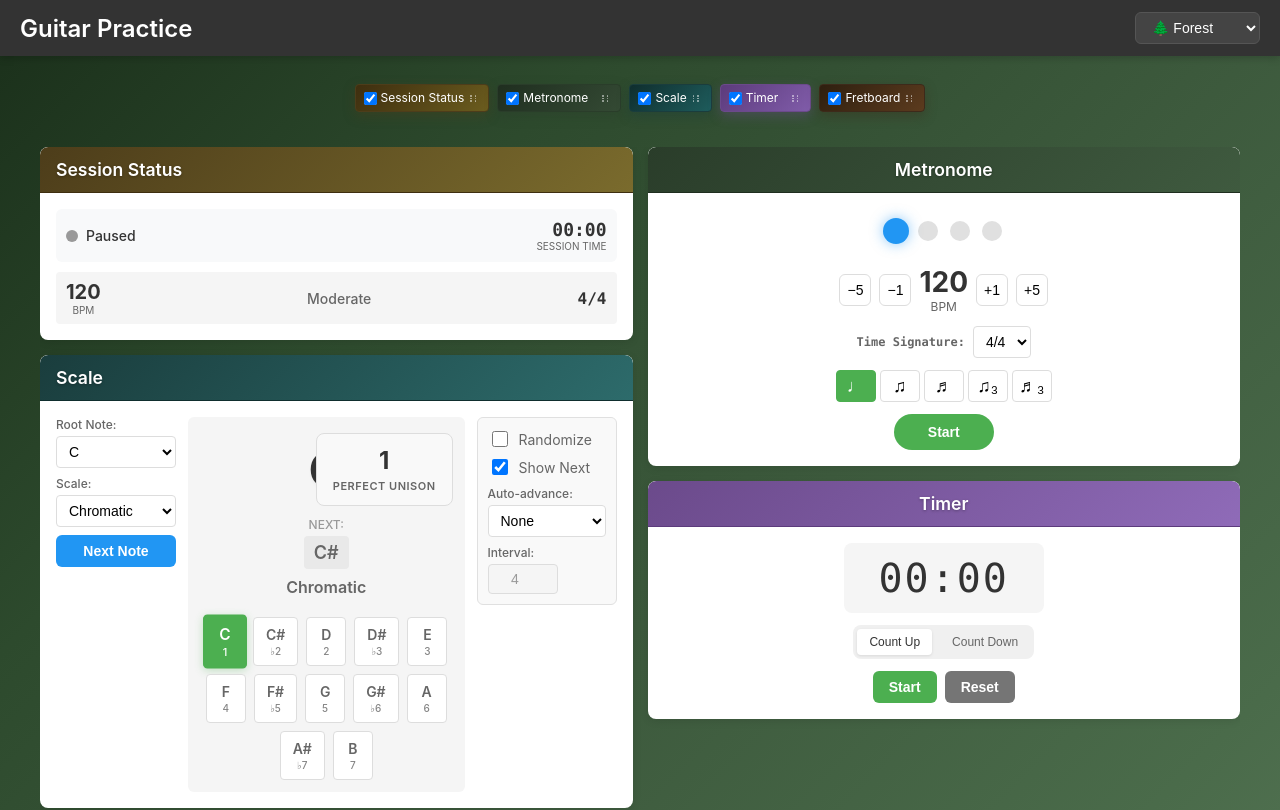
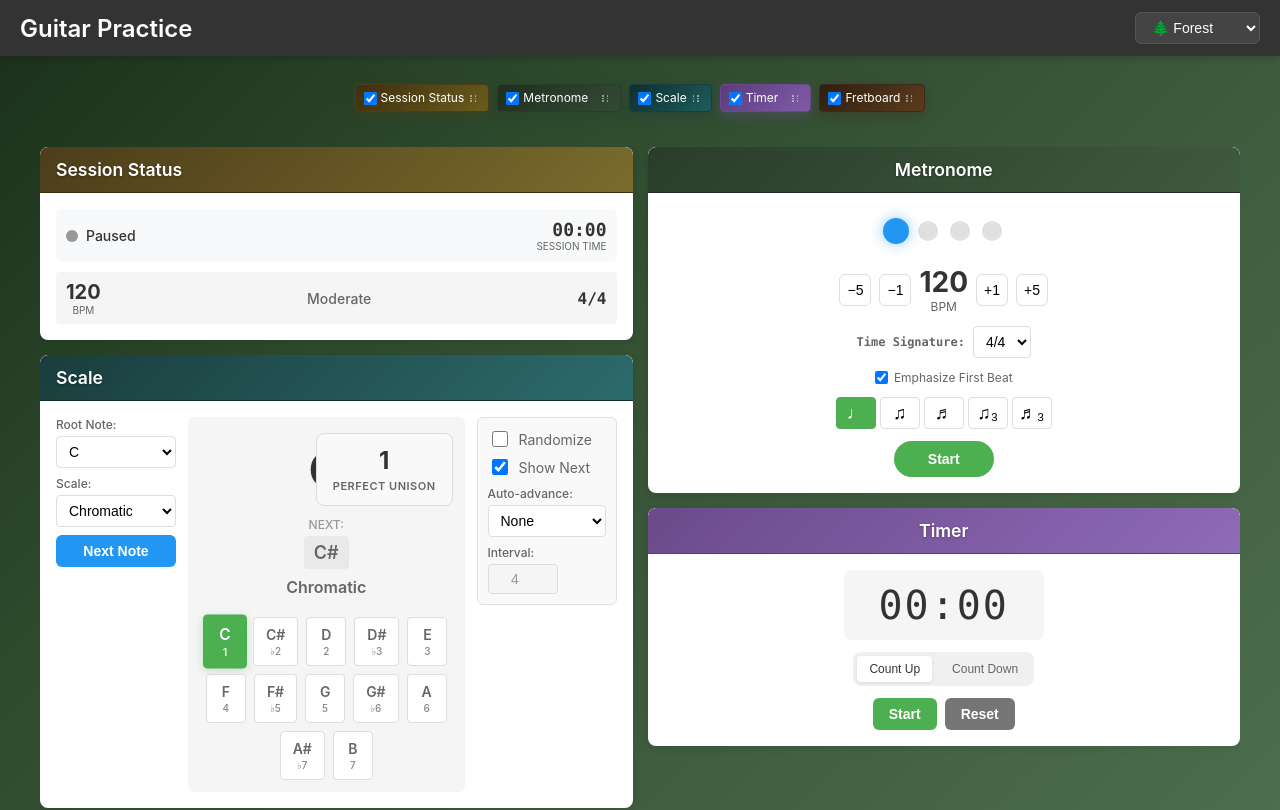
Before and after one commit to canderson402/guitar_practice_web, a React (Create React App) app: page / in a window 1280 px wide. Shown: the top 810 px of the page. Built offline with nearby package versions, Linux system fonts and the light colour scheme.

Commit message:
Add metronome emphasis check

```diff
--- a/public/index.html
+++ b/public/index.html
@@ -2,7 +2,9 @@
 <html lang="en">
   <head>
     <meta charset="utf-8" />
-    <link rel="icon" href="%PUBLIC_URL%/favicon.ico" />
+    <link rel="icon" type="image/x-icon" href="%PUBLIC_URL%/favicon.ico?v=2" />
+    <link rel="icon" type="image/png" sizes="32x32" href="%PUBLIC_URL%/favicon.ico?v=2" />
+    <link rel="shortcut icon" href="%PUBLIC_URL%/favicon.ico?v=2" />
     <meta name="viewport" content="width=device-width, initial-scale=1" />
     <meta name="theme-color" content="#000000" />
     <meta
--- a/src/components/Metronome.css
+++ b/src/components/Metronome.css
@@ -98,6 +98,31 @@
   cursor: pointer;
 }
 
+.emphasis-control {
+  display: flex;
+  align-items: center;
+  justify-content: center;
+}
+
+.emphasis-checkbox {
+  display: flex;
+  align-items: center;
+  gap: 6px;
+  font-size: 12px;
+  color: #666;
+  cursor: pointer;
+  transition: color 0.2s ease;
+}
+
+.emphasis-checkbox:hover {
+  color: #333;
+}
+
+.emphasis-checkbox input[type="checkbox"] {
+  margin: 0;
+  cursor: pointer;
+}
+
 .subdivision-control {
   display: flex;
   align-items: center;
--- a/src/components/Metronome.tsx
+++ b/src/components/Metronome.tsx
@@ -3,7 +3,7 @@ import { useStore } from '../store/useStore';
 import './Metronome.css';
 
 export const Metronome: React.FC = () => {
-  const { metronome, setMetronomePlaying, setBpm, setCurrentBeat, setBeatsPerMeasure, setSubdivision } = useStore();
+  const { metronome, setMetronomePlaying, setBpm, setCurrentBeat, setBeatsPerMeasure, setSubdivision, setEmphasizeFirstBeat } = useStore();
   const intervalRef = useRef<NodeJS.Timeout | null>(null);
   const audioContextRef = useRef<AudioContext | null>(null);
 
@@ -16,7 +16,7 @@ export const Metronome: React.FC = () => {
     };
   }, []);
 
-  const playClick = (isAccent: boolean) => {
+  const playClick = (isAccent: boolean, isFirstBeat: boolean) => {
     if (!audioContextRef.current) return;
 
     const osc = audioContextRef.current.createOscillator();
@@ -25,13 +25,26 @@ export const Metronome: React.FC = () => {
     osc.connect(gainNode);
     gainNode.connect(audioContextRef.current.destination);
 
-    osc.frequency.value = isAccent ? 1000 : 800;
-    gainNode.gain.value = 0.3;
+    // More metronome-like frequencies - higher pitched and crisp
+    if (metronome.emphasizeFirstBeat && isFirstBeat) {
+      // First beat of measure - higher pitch for emphasis
+      osc.frequency.value = 1760; // High A
+    } else if (isAccent) {
+      // Downbeats - medium high pitch
+      osc.frequency.value = 1320; // E above high C
+    } else {
+      // Off-beats - slightly lower but still crisp
+      osc.frequency.value = 1056; // C above high C
+    }
+
+    // Adjust volume and make it more crisp
+    gainNode.gain.value = isFirstBeat && metronome.emphasizeFirstBeat ? 0.4 : 0.3;
 
     const now = audioContextRef.current.currentTime;
     osc.start(now);
-    gainNode.gain.exponentialRampToValueAtTime(0.01, now + 0.03);
-    osc.stop(now + 0.03);
+    // Sharper attack and quicker decay for more metronome-like sound
+    gainNode.gain.exponentialRampToValueAtTime(0.001, now + 0.02);
+    osc.stop(now + 0.02);
   };
 
   useEffect(() => {
@@ -89,7 +102,9 @@ export const Metronome: React.FC = () => {
       const tick = () => {
         // Accent on downbeats (first subdivision of each beat)
         const isAccent = subdivisionCount === 0;
-        playClick(isAccent);
+        // First beat of the measure (beat 0)
+        const isFirstBeat = beat === 0 && subdivisionCount === 0;
+        playClick(isAccent, isFirstBeat);
 
         // Update beat display only on quarter note beats (every notesPerBeat clicks)
         if (subdivisionCount === 0) {
@@ -117,7 +132,7 @@ export const Metronome: React.FC = () => {
         clearInterval(intervalRef.current);
       }
     };
-  }, [metronome.isPlaying, metronome.bpm, metronome.beatsPerMeasure, metronome.subdivision, setCurrentBeat]);
+  }, [metronome.isPlaying, metronome.bpm, metronome.beatsPerMeasure, metronome.subdivision, metronome.emphasizeFirstBeat, setCurrentBeat]);
 
   const handleBpmChange = (delta: number) => {
     const newBpm = Math.max(40, Math.min(300, metronome.bpm + delta));
@@ -160,6 +175,17 @@ export const Metronome: React.FC = () => {
           <option value={6}>6/8</option>
           <option value={7}>7/8</option>
         </select>
+      </div>
+
+      <div className="emphasis-control">
+        <label className="emphasis-checkbox">
+          <input
+            type="checkbox"
+            checked={metronome.emphasizeFirstBeat}
+            onChange={(e) => setEmphasizeFirstBeat(e.target.checked)}
+          />
+          Emphasize First Beat
+        </label>
       </div>
 
       <div className="subdivision-control">
--- a/src/store/useStore.ts
+++ b/src/store/useStore.ts
@@ -13,6 +13,7 @@ interface MetronomeState {
   currentBeat: number;
   beatsPerMeasure: number;
   subdivision: 'quarter' | 'eighth' | 'sixteenth' | 'eighthTriplet' | 'sixteenthTriplet';
+  emphasizeFirstBeat: boolean;
 }
 
 interface NoteState {
@@ -53,6 +54,7 @@ interface StoreState {
   setCurrentBeat: (beat: number) => void;
   setBeatsPerMeasure: (beats: number) => void;
   setSubdivision: (subdivision: 'quarter' | 'eighth' | 'sixteenth' | 'eighthTriplet' | 'sixteenthTriplet') => void;
+  setEmphasizeFirstBeat: (emphasize: boolean) => void;
 
   // Note actions
   setSelectedNote: (note: string | null) => void;
@@ -86,6 +88,7 @@ export const useStore = create<StoreState>((set) => ({
     currentBeat: 0,
     beatsPerMeasure: 4,
     subdivision: 'quarter',
+    emphasizeFirstBeat: true,
   },
   note: {
     selectedNote: 'C',
@@ -136,6 +139,9 @@ export const useStore = create<StoreState>((set) => ({
   })),
   setSubdivision: (subdivision) => set((state) => ({
     metronome: { ...state.metronome, subdivision }
+  })),
+  setEmphasizeFirstBeat: (emphasizeFirstBeat) => set((state) => ({
+    metronome: { ...state.metronome, emphasizeFirstBeat }
   })),
 
   // Note actions
```
Also changed, not shown: .claude/settings.local.json, public/manifest.json.
